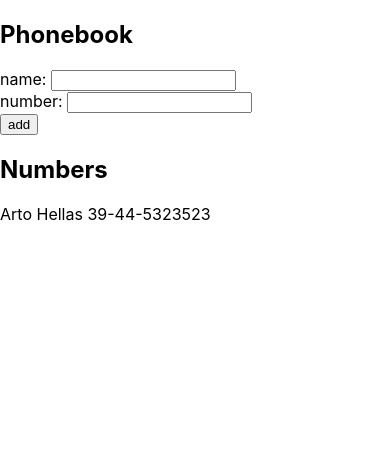
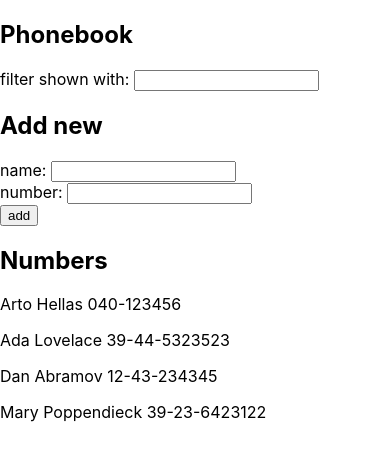
Before and after one commit to markeahogan/fullstackopen_part2, a React (Create React App) app in the folder phonebook/: page / in a window 390 px wide. Shown: the top 460 px of the page. Built offline with nearby package versions, Linux system fonts and the light colour scheme.

Commit message:
2.9*: The Phonebook Step4

```diff
--- a/phonebook/src/App.js
+++ b/phonebook/src/App.js
@@ -2,14 +2,16 @@ import React, { useState } from 'react'
 
 const App = () => {
   const [ persons, setPersons] = useState([
-    {
-      name: 'Arto Hellas',
-      number: "39-44-5323523"
-    }
+    { name: 'Arto Hellas', number: '040-123456' },
+    { name: 'Ada Lovelace', number: '39-44-5323523' },
+    { name: 'Dan Abramov', number: '12-43-234345' },
+    { name: 'Mary Poppendieck', number: '39-23-6423122' }
   ]);
 
   const [ newName, setNewName ] = useState('');
   const [ newNumber, setNewNumber ] = useState('');
+
+  const [ filter, setFilter ] = useState('');
 
   const onSubmit = (event) => {
     event.preventDefault();
@@ -27,9 +29,16 @@ const App = () => {
     }
   }
 
+  const filterPersons = () => {
+    if (filter === '') return persons;
+    return persons.filter(x => x.name.toLowerCase().includes(filter.toLowerCase()));
+  }
+
   return (
     <div>
       <h2>Phonebook</h2>
+      <div>filter shown with: <input value={filter} onChange={(event) => setFilter(event.target.value)}/></div>
+      <h2>Add new</h2>
       <form onSubmit={onSubmit}>
         <div>name: <input value={newName} onChange={(event) => setNewName(event.target.value)}/></div>
         <div>number: <input value={newNumber} onChange={(event) => setNewNumber(event.target.value)}/></div>
@@ -38,7 +47,7 @@ const App = () => {
         </div>
       </form>
       <h2>Numbers</h2>
-      {persons.map(x => <p key={x.name}>{x.name} {x.number}</p>)}
+      {filterPersons().map(x => <p key={x.name}>{x.name} {x.number}</p>)}
     </div>
   )
 }
```
